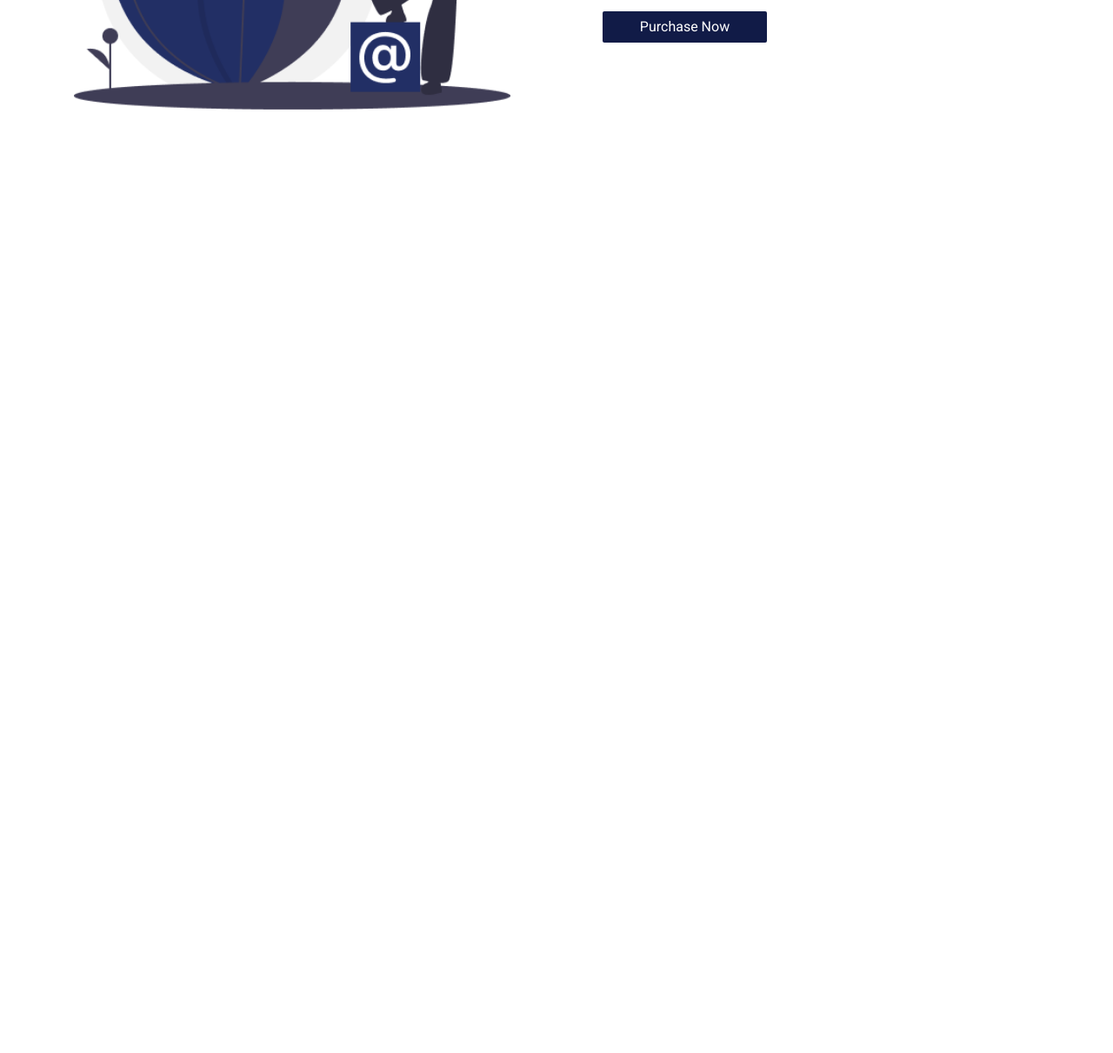
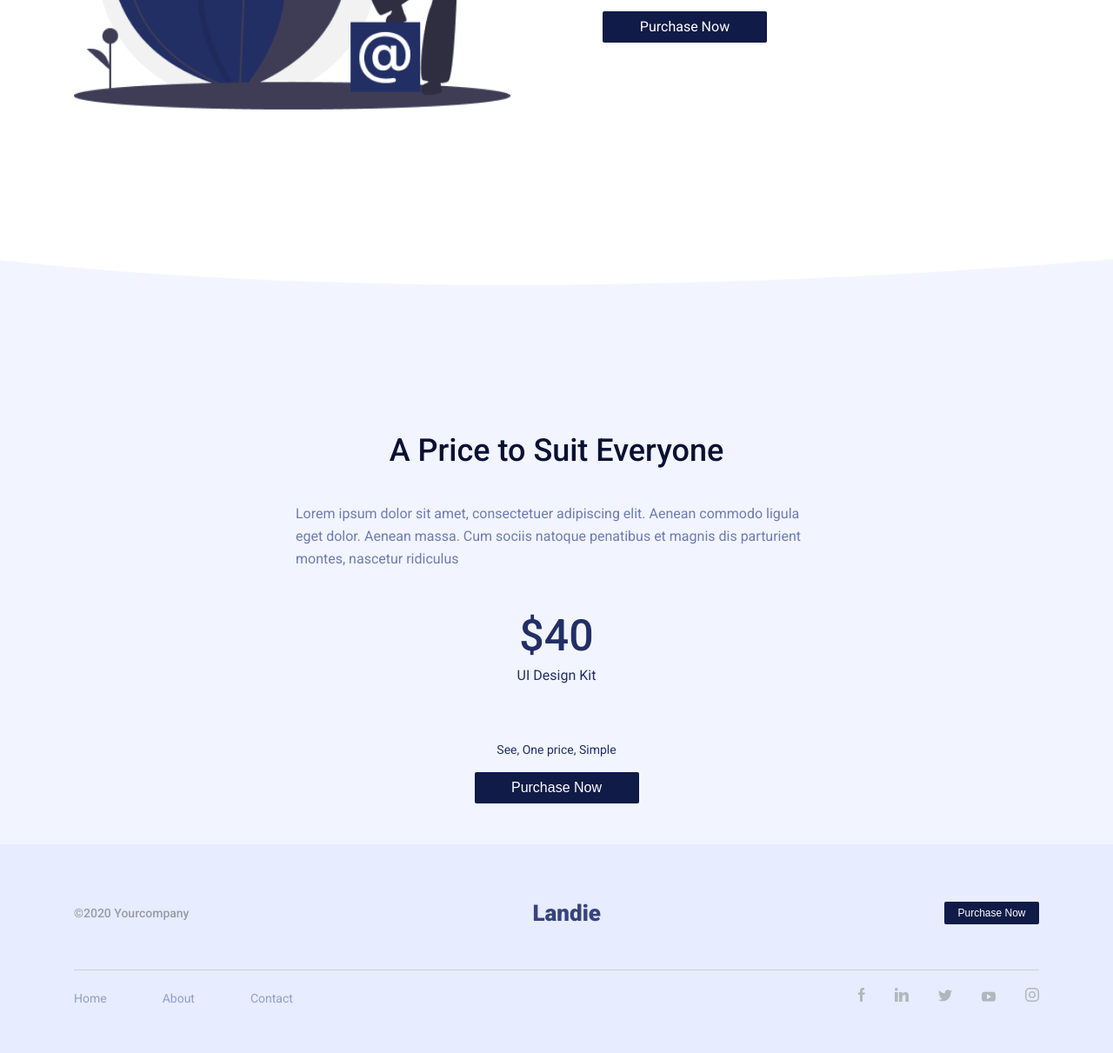
Before and after one commit to OtterwiseCo/projeto-semana-06-turma-04-starter, a plain HTML site: page index.html in a window 1280 px wide. Shown: the part 3039-4250 px from the top of the page at 87% size. Before the commit the page ends 3330 px from the top, so only its background shows below. Drawn offline with Linux system fonts and the light colour scheme.

Commit message:
Resolução parte Roberti

```diff
--- a/assets/styles.css
+++ b/assets/styles.css
@@ -275,3 +275,130 @@ body {
   max-width: 189px;
   justify-content: center;
 }
+
+.final-price {
+  background-image: url("./images/rectangle.png");
+  height: 100vh;
+  background-repeat: no-repeat;
+  background-position: center;
+  background-size: cover;
+  display: flex;
+  align-items: center;
+}
+
+.outro {
+  max-width: 600px;
+  margin: auto;
+}
+
+.outro .container {
+  display: flex;
+  justify-content: center;
+}
+
+.outro .outro-title {
+  color: #091133;
+  font-weight: 500;
+  font-size: 36px;
+  line-height: 48px;
+  display: flex;
+  justify-content: center;
+}
+
+.outro .outro-description {
+  color: #6f7cb2;
+  font-size: 16px;
+  line-height: 26px;
+  display: flex;
+  justify-content: center;
+}
+
+.outro-small {
+  max-width: 300px;
+  margin: auto;
+}
+
+.outro-small .outro-small-title {
+  color: #222f65;
+  font-size: 50px;
+  font-weight: 500;
+  line-height: 66px;
+  text-align: center;
+  margin-bottom: 0;
+}
+
+.outro-small .outro-small-subtitle {
+  color: #222f65;
+  font-size: 16px;
+  line-height: 26px;
+  text-align: center;
+  margin-top: 0;
+  margin-bottom: 60px;
+}
+
+.outro-small .outro-small-description {
+  color: #222f65;
+  font-size: 14px;
+  line-height: 24px;
+  text-align: center;
+  margin-top: 0;
+}
+
+.outro-small .button__primary {
+  margin: auto;
+  display: flex;
+  justify-content: center;
+}
+
+.footer {
+  background-color: #e7ecff;
+  height: 240px;
+  margin: auto;
+  margin-top: -120px;
+}
+
+.footer .footer-brand {
+  display: flex;
+  justify-content: space-between;
+  padding-top: 60px;
+  align-items: center;
+}
+
+.footer-brand-copyright {
+  font-weight: 500;
+  font-size: 14px;
+  line-height: 24px;
+  color: #939ea4;
+}
+
+.footer-links {
+  margin-top: 46px;
+  padding-top: 20px;
+  border-top: 1px solid #cdd1d4;
+  display: flex;
+  justify-content: space-between;
+}
+
+.footer-links-icons .footer-links-icons-img {
+  margin-left: 30px;
+}
+
+.button-small {
+  border-radius: 2px;
+  border: none;
+  padding: 4px 0;
+  min-width: 109px;
+  font-size: 12px;
+  line-height: 18px;
+  max-height: 26px;
+}
+
+.button-small__primary {
+  background-color: #111b47;
+  color: white;
+}
+
+.link__footer {
+  color: #929ecc;
+  margin-right: 60px;
+}
--- a/index.html
+++ b/index.html
@@ -136,6 +136,61 @@
           </div>
         </div>
       </section>
+      <section class="final-price">
+        <div class="container">
+          <div class="outro">
+            <h3 class="outro-title">A Price to Suit Everyone</h3>
+            <p class="outro-description">
+              Lorem ipsum dolor sit amet, consectetuer adipiscing elit. Aenean
+              commodo ligula eget dolor. Aenean massa. Cum sociis natoque
+              penatibus et magnis dis parturient montes, nascetur ridiculus
+            </p>
+          </div>
+          <div class="outro-small">
+            <h2 class="outro-small-title">$40</h2>
+            <p class="outro-small-subtitle">UI Design Kit</p>
+            <p class="outro-small-description">See, One price, Simple</p>
+            <button class="button button__primary">Purchase Now</button>
+          </div>
+        </div>
+      </section>
+      <footer class="footer">
+        <div class="container">
+          <div class="footer-brand">
+            <span class="footer-brand-copyright">©2020 Yourcompany</span>
+            <span class="logo">Landie</span>
+            <button class="button-small button-small__primary">
+              Purchase Now
+            </button>
+          </div>
+        </div>
+        <div class="container">
+          <div class="footer-links">
+            <div class="footer-links-page">
+              <a href="" class="link link__footer">Home</a>
+              <a href="" class="link link__footer">About</a>
+              <a href="" class="link link__footer link__no-margin">Contact</a>
+            </div>
+            <div class="footer-links-icons">
+              <a href="" class="footer-links-icons-img"
+                ><img src="./assets/images/face.png" alt="Facebook"
+              /></a>
+              <a href="" class="footer-links-icons-img"
+                ><img src="./assets/images/linkedin.png" alt="Linkedin"
+              /></a>
+              <a href="" class="footer-links-icons-img"
+                ><img src="./assets/images/twitter.png" alt="Twitter"
+              /></a>
+              <a href="" class="footer-links-icons-img"
+                ><img src="./assets/images/yt.png" alt="Youtube"
+              /></a>
+              <a href="" class="footer-links-icons-img"
+                ><img src="./assets/images/insta.png" alt="Instagram"
+              /></a>
+            </div>
+          </div>
+        </div>
+      </footer>
     </main>
   </body>
 </html>
```
Also changed, not shown: assets/images/face.png (added), assets/images/insta.png (added), assets/images/linkedin.png (added), assets/images/rectangle.png (added), assets/images/twitter.png (added), assets/images/yt.png (added), 1 other file.
